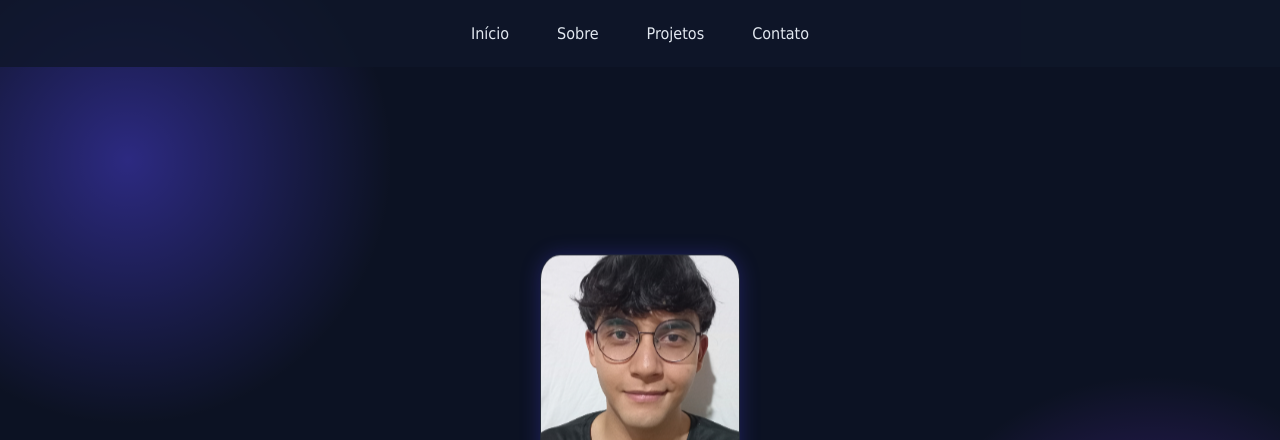
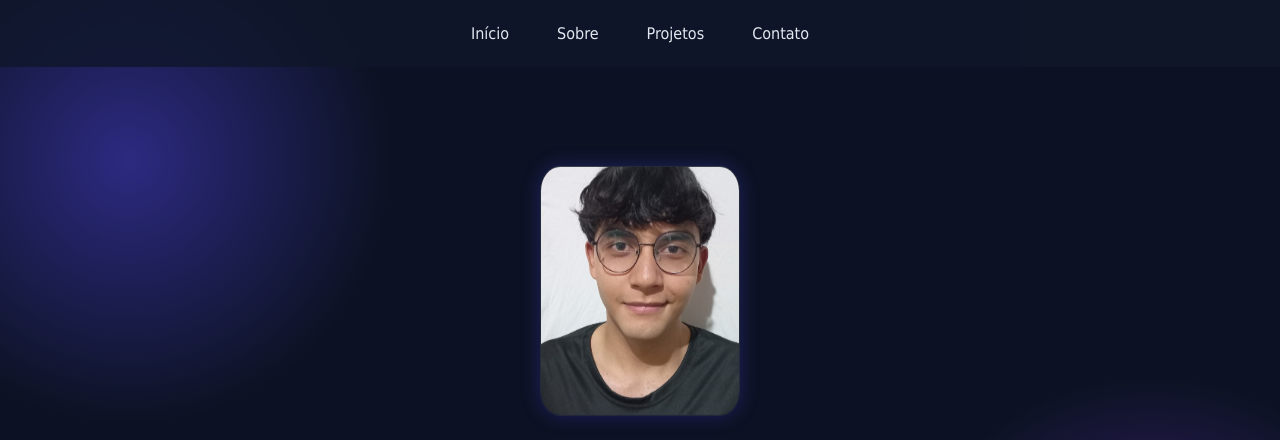
Before and after one commit to Di0g0Oliveira/portifolio, a website: page index.html in a window 1280 px wide. Shown: the top 440 px of the page. Drawn offline with nearby package versions, Linux system fonts and the light colour scheme.

Commit message:
Update style.css

```diff
--- a/style.css
+++ b/style.css
@@ -23,8 +23,6 @@ html {
 body {
     background-color: var(--escuro);
     color: var(--claro);
-    overflow-x: hidden;
-    padding-top: 90px;
 }
 
 .navegaçao {
@@ -37,6 +35,7 @@ body {
     right: 0;
     z-index: 100;
     padding: 1.5rem;
+    overflow-x: hidden;
 }
 
 .menu {
```
